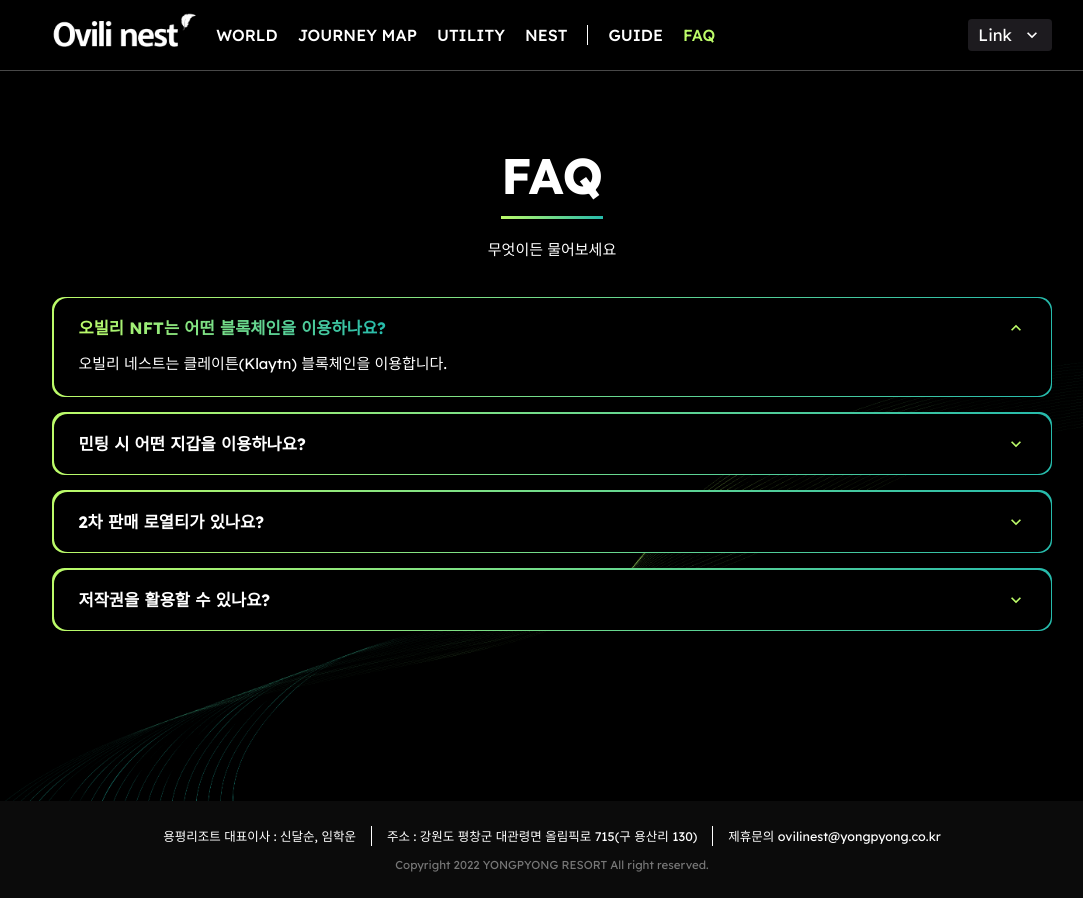
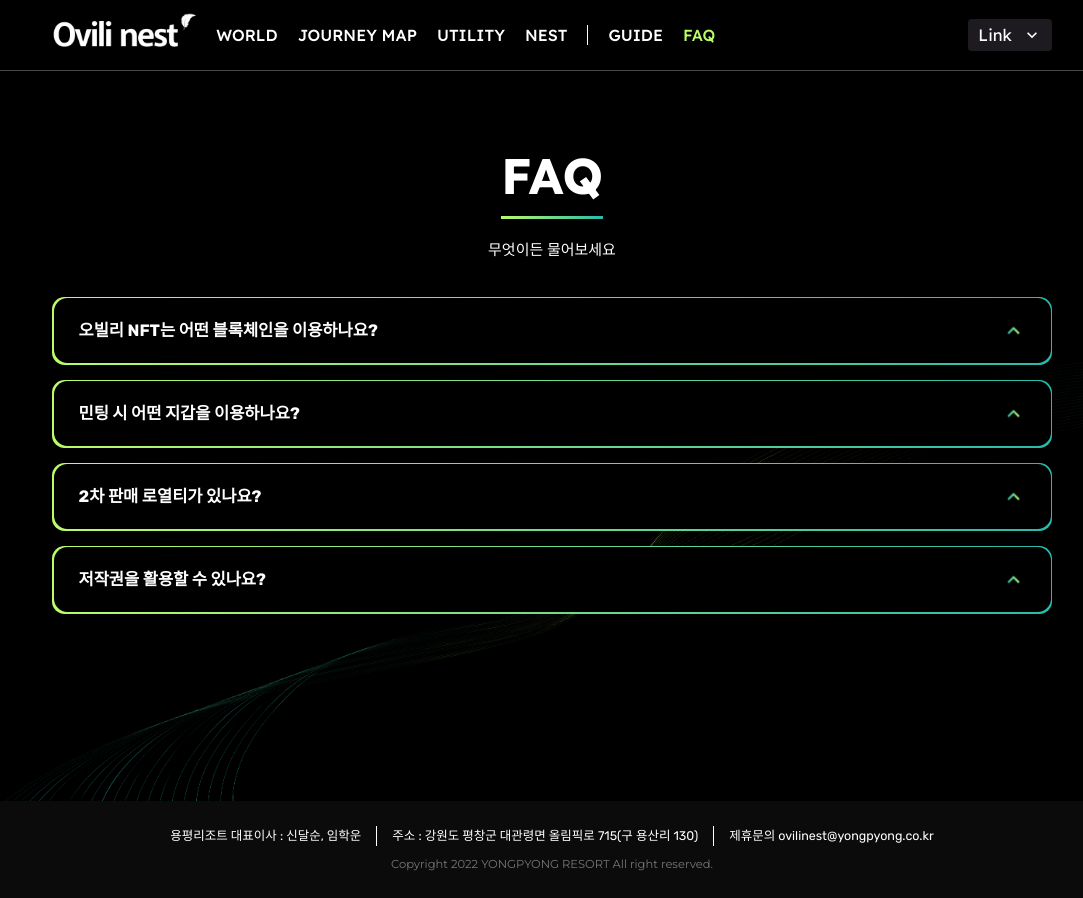
Before and after one commit to saimabbas/ovilinest, a React (Create React App) app: page /faq in a window 1280 px wide. Shown: the whole page, without its empty margins (88-1171 px from the left). Built offline with nearby package versions, Linux system fonts and the light colour scheme.

Commit message:
Changes Done

```diff
--- a/src/styles/faq.css
+++ b/src/styles/faq.css
@@ -70,9 +70,9 @@
   margin: 0;
   max-width: 90%;
 }
-.faq-container .accordion-button svg {
-  color: #bcfb69;
-  font-size: 2rem;
+.faq-container .accordion-button img {
+  width: 2.5rem;
+  object-fit: contain;
 }
 .faq-container .accordion-body p {
   font-size: 1.5rem;
@@ -85,7 +85,7 @@
   background-clip: text;
   -webkit-text-fill-color: transparent;
 }
-.faq-container .accordion-button:not(.collapsed) svg {
+.faq-container .accordion-button:not(.collapsed) img {
   transform: rotate(-180deg);
 }
 .faq-content {
--- a/src/styles/globals.css
+++ b/src/styles/globals.css
@@ -1,5 +1,8 @@
 @import url("https://fonts.googleapis.com/css2?family=Lexend:wght@100;200;300;400;500;600;700;800;900&display=swap");
 @import url("https://fonts.googleapis.com/css2?family=Abril+Fatface&display=swap");
+@import url("https://fonts.googleapis.com/css2?family=Rubik:ital,wght@0,300;0,400;0,500;0,600;0,700;0,800;0,900;1,300;1,400;1,500;1,600;1,700;1,800;1,900&display=swap");
+@import url("https://fonts.googleapis.com/css2?family=Montserrat:ital,wght@0,100;0,200;0,300;0,400;0,500;0,600;0,700;0,800;0,900;1,100;1,200;1,300;1,400;1,500;1,600;1,700;1,800;1,900&display=swap");
+
 :root {
   font-size: 10px;
   --white: #fff;
@@ -18,10 +21,45 @@ body {
   width: 100%;
   background-color: var(--black);
 }
-/* .app {
-  overflow-x: hidden;
-  width: 100%;
-} */
+/* Korean */
+.duo-text-box span,
+.suites-card-bg .sc-head h3,
+.guide-heading span,
+.guide-heading h1,
+.rotate-screen p,
+.faq-container .accordion-body p,
+.faq-container .accordion-button h5,
+.nest-bottom h5,
+.nest-grid-card p,
+.notes-card h6,
+.notes-card p,
+.scb-card-right p,
+.scb-card-left p,
+.scb-card-left h6,
+.sc-head-span span,
+.cbc-content p,
+.cbc-content h6,
+.cbc-content p,
+.section-heading > p,
+.mapcard-left p,
+.mapcard-left h5 i,
+.mcr-box p,
+.world-text-box p,
+.world-text-box h2 span,
+.hero-content-box p,
+.footer-top span {
+  font-family: "Rubik", system-ui, -apple-system, BlinkMacSystemFont, "Segoe UI",
+    Roboto, Oxygen, Ubuntu, Cantarell, "Open Sans", "Helvetica Neue", sans-serif;
+}
+/* English Text */
+
+.nest-bottom p,
+.mcr-box span,
+.footer-content > p {
+  font-family: "Montserrat", system-ui, -apple-system, BlinkMacSystemFont,
+    "Segoe UI", Roboto, Oxygen, Ubuntu, Cantarell, "Open Sans", "Helvetica Neue",
+    sans-serif;
+}
 .rotate-screen {
   width: 100%;
   height: 100vh;
@@ -213,13 +251,30 @@ footer {
   font-size: 2.5rem;
   color: var(--white);
 }
-.header-mob {
-  width: 60%;
+.header-mob-box {
+  width: 100%;
   height: 100vh;
   position: fixed;
   top: 0;
   right: 0;
   z-index: 10001;
+  display: flex;
+  justify-content: flex-end;
+}
+.header-bg-close {
+  width: 100%;
+  height: 100%;
+  z-index: 10001;
+  position: absolute;
+  top: 0;
+  left: 0;
+}
+.header-mob {
+  width: 60%;
+  height: 100%;
+  z-index: 10002;
+  position: relative;
+  box-shadow: -10px 0 10px rgba(0, 0, 0, 0.35);
 }
 .header-mob-head {
   width: 100%;
--- a/src/styles/guide.css
+++ b/src/styles/guide.css
@@ -4,15 +4,18 @@
   min-height: calc(100vh - 7rem);
   padding: 0 0 15rem 0;
   position: relative;
+  max-width: 100vw;
+  overflow-x: hidden;
 }
-.guide-section > img {
-  width: 50%;
+.guide-bg {
+  width: 150%;
   object-fit: contain;
   position: absolute;
   top: 50%;
   left: 50%;
   z-index: 1;
   transform: translate(-50%, -50%);
+  opacity: 0.75;
 }
 .guide-content {
   width: 100%;
@@ -22,6 +25,7 @@
   justify-content: center;
   flex-direction: column;
   gap: 15rem;
+  position: relative;
 }
 .guide-heading {
   position: relative;
@@ -50,8 +54,8 @@
   transform: translate(-50%, -20%) scale(1.075);
   white-space: nowrap;
 }
-.guide-content img {
-  height: 1px;
+.guide-content > img {
+  height: 1.35px;
   object-fit: contain;
   width: max-content;
 }
@@ -60,7 +64,7 @@
   .guide-heading span {
     font-size: 5rem;
   }
-  .guide-content img {
+  .guide-content > img {
     height: 0.75px;
   }
   .guide-section > img {
@@ -78,7 +82,7 @@
   .guide-heading span {
     transform: translate(-50%, -17%) scale(1.075);
   }
-  .guide-content img {
+  .guide-content > img {
     height: max-content;
     width: 100%;
   }
--- a/src/views/Faq.jsx
+++ b/src/views/Faq.jsx
@@ -9,6 +9,7 @@ import "../styles/faq.css";
 // Images & Videos
 import Logo1 from "../assets/img/logo-1.png";
 import FaqBgImg from "../assets/img/faq-bg.png";
+import FAQArrowImg from "../assets/img/faq-arrow.png";
 
 // Components
 
@@ -62,6 +63,13 @@ const Faq = () => {
       <main className="faq-page">
         <header>
           {isMobHeaderShowing ? (
+            <div className="header-mob-box">
+              <div
+                onClick={() => {
+                  setIsMobHeaderShowing(false);
+                }}
+                className="header-bg-close"
+              ></div>
               <div className="header-mob">
                 <div className="header-mob-head">
                   <div className="home-box">
@@ -107,6 +115,7 @@ const Faq = () => {
                           </Dropdown.Item>
                         </Dropdown.Menu>
                       </Dropdown>
+                    </div>
                   </div>
                 </div>
               </div>
@@ -175,12 +184,12 @@ const Faq = () => {
                 <p>무엇이든 물어보세요</p>
               </div>
               <div className="faq-container">
-                <Accordion defaultActiveKey="0">
+                <Accordion>
                   <div className="acc-item-border-box">
                     <Accordion.Item eventKey="0">
                       <Accordion.Header>
                         <h5>오빌리 NFT는 어떤 블록체인을 이용하나요?</h5>
-                        <MdExpandMore />
+                        <img src={FAQArrowImg} alt="FAQArrowImg" />
                       </Accordion.Header>
                       <Accordion.Body>
                         <p>
@@ -195,7 +204,7 @@ const Faq = () => {
                     <Accordion.Item eventKey="1">
                       <Accordion.Header>
                         <h5> 민팅 시 어떤 지갑을 이용하나요?</h5>
-                        <MdExpandMore />
+                        <img src={FAQArrowImg} alt="FAQArrowImg" />
                       </Accordion.Header>
                       <Accordion.Body>
                         <p>
@@ -209,7 +218,7 @@ const Faq = () => {
                     <Accordion.Item eventKey="2">
                       <Accordion.Header>
                         <h5>2차 판매 로열티가 있나요?</h5>
-                        <MdExpandMore />
+                        <img src={FAQArrowImg} alt="FAQArrowImg" />
                       </Accordion.Header>
                       <Accordion.Body>
                         <p>2차 판매 로열티는 7.5% 입니다.</p>
@@ -220,7 +229,7 @@ const Faq = () => {
                     <Accordion.Item eventKey="3">
                       <Accordion.Header>
                         <h5>저작권을 활용할 수 있나요?</h5>
-                        <MdExpandMore />
+                        <img src={FAQArrowImg} alt="FAQArrowImg" />
                       </Accordion.Header>
                       <Accordion.Body>
                         <p>
--- a/src/views/Guide.jsx
+++ b/src/views/Guide.jsx
@@ -63,6 +63,13 @@ const Guide = () => {
       <main className="guide-page">
         <header>
           {isMobHeaderShowing ? (
+            <div className="header-mob-box">
+              <div
+                onClick={() => {
+                  setIsMobHeaderShowing(false);
+                }}
+                className="header-bg-close"
+              ></div>
               <div className="header-mob">
                 <div className="header-mob-head">
                   <div className="home-box">
@@ -108,6 +115,7 @@ const Guide = () => {
                           </Dropdown.Item>
                         </Dropdown.Menu>
                       </Dropdown>
+                    </div>
                   </div>
                 </div>
               </div>
@@ -163,10 +171,10 @@ const Guide = () => {
           </div>
         </header>
         <section className="guide-section">
-          <img src={GuideBgImg} alt="" />
           <div className="home-box">
             <div className="guide-content">
               <div className="guide-heading">
+                <img className="guide-bg" src={GuideBgImg} alt="" />
                 <h1>COMING SOON</h1>
                 <span>COMING SOON</span>
               </div>
--- a/src/views/Home.jsx
+++ b/src/views/Home.jsx
@@ -464,6 +464,13 @@ const Home = () => {
         </div>
         <header>
           {isMobHeaderShowing ? (
+            <div className="header-mob-box">
+              <div
+                onClick={() => {
+                  setIsMobHeaderShowing(false);
+                }}
+                className="header-bg-close"
+              ></div>
               <div className="header-mob">
                 <div className="header-mob-head">
                   <div className="home-box">
@@ -507,6 +514,7 @@ const Home = () => {
                           </Dropdown.Item>
                         </Dropdown.Menu>
                       </Dropdown>
+                    </div>
                   </div>
                 </div>
               </div>
--- a/src/views/JourneyMap.jsx
+++ b/src/views/JourneyMap.jsx
@@ -83,6 +83,13 @@ const JourneyMap = () => {
       <main className="map-page">
         <header>
           {isMobHeaderShowing ? (
+            <div className="header-mob-box">
+              <div
+                onClick={() => {
+                  setIsMobHeaderShowing(false);
+                }}
+                className="header-bg-close"
+              ></div>
               <div className="header-mob">
                 <div className="header-mob-head">
                   <div className="home-box">
@@ -128,6 +135,7 @@ const JourneyMap = () => {
                           </Dropdown.Item>
                         </Dropdown.Menu>
                       </Dropdown>
+                    </div>
                   </div>
                 </div>
               </div>
--- a/src/views/Nest.jsx
+++ b/src/views/Nest.jsx
@@ -77,6 +77,13 @@ const Nest = () => {
       <main className="nest-page">
         <header>
           {isMobHeaderShowing ? (
+            <div className="header-mob-box">
+              <div
+                onClick={() => {
+                  setIsMobHeaderShowing(false);
+                }}
+                className="header-bg-close"
+              ></div>
               <div className="header-mob">
                 <div className="header-mob-head">
                   <div className="home-box">
@@ -122,6 +129,7 @@ const Nest = () => {
                           </Dropdown.Item>
                         </Dropdown.Menu>
                       </Dropdown>
+                    </div>
                   </div>
                 </div>
               </div>
--- a/src/views/World.jsx
+++ b/src/views/World.jsx
@@ -148,6 +148,13 @@ const Nest = () => {
       <main className="world-page">
         <header>
           {isMobHeaderShowing ? (
+            <div className="header-mob-box">
+              <div
+                onClick={() => {
+                  setIsMobHeaderShowing(false);
+                }}
+                className="header-bg-close"
+              ></div>
               <div className="header-mob">
                 <div className="header-mob-head">
                   <div className="home-box">
@@ -193,6 +200,7 @@ const Nest = () => {
                           </Dropdown.Item>
                         </Dropdown.Menu>
                       </Dropdown>
+                    </div>
                   </div>
                 </div>
               </div>
```
Also changed, not shown: src/styles/utility.css (+25 -10 lines), src/views/Utility.jsx (+18 -0 lines), src/assets/img/faq-arrow.png (added). Lines whose indentation alone changed are shown as unchanged.
